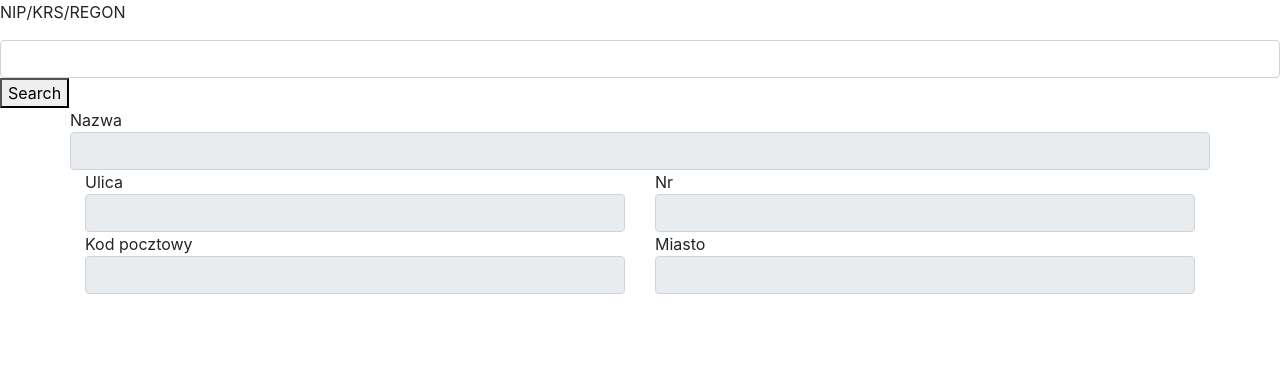
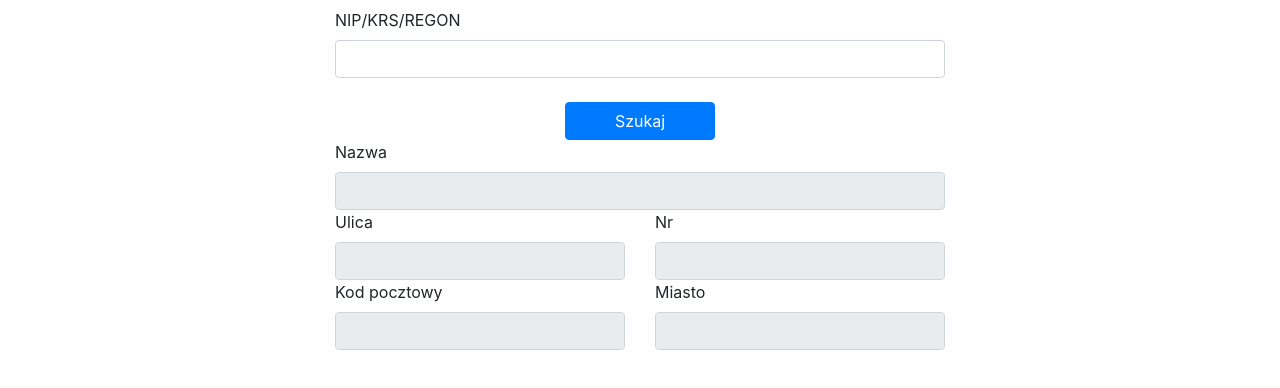
Before and after one commit to cichya/NIP.SPA, an Angular app: page / in a window 1280 px wide. Shown: the top 388 px of the page. Built offline with nearby package versions, Linux system fonts and the light colour scheme.

Commit message:
form more pretty

```diff
--- a/src/app/core/home/home.component.css
+++ b/src/app/core/home/home.component.css
@@ -0,0 +1,7 @@
+.mainDiv {
+  max-width: 50%;
+}
+
+.searchBtn {
+  min-width: 150px;
+}
--- a/src/app/core/home/home.component.html
+++ b/src/app/core/home/home.component.html
@@ -1,37 +1,46 @@
-<p>
-  NIP/KRS/REGON
-</p>
-
-<form [formGroup]="searchForm" (ngSubmit)="search()">
-  <input class="form-control" type="text" formControlName="searchData" />
-  <button type="submit">Search</button>
-</form>
-
-<form [formGroup]="displayForm">
-  <div class="container">
+<div class="mainDiv container mt-2">
+  <form [formGroup]="searchForm" (ngSubmit)="search()">
     <div class="row">
-      Nazwa
-      <input type="text" class="form-control" formControlName="name" />
+      <div class="col-sm">
+        <label for="searchInput">NIP/KRS/REGON</label>
+        <input id="searchInput" class="form-control" type="text" formControlName="searchData" />
+      </div>
     </div>
     <div class="row">
+      &nbsp;
+    </div>
+    <div class="row">
+      <div class="col-sm text-center">
+        <button class="btn btn-primary searchBtn" type="submit">Szukaj</button>
+      </div>
+    </div>
+  </form>
+  <form [formGroup]="displayForm">
+    <div class="row">
       <div class="col-sm">
-        Ulica
-        <input type="text" class="form-control" formControlName="street" />
-      </div>
-      <div class="col-sm">
-        Nr
-        <input type="text" class="form-control" formControlName="streetNumber" />
+        <label for="nameText">Nazwa</label>
+        <input id="nameText" type="text" class="form-control" formControlName="name" />
       </div>
     </div>
     <div class="row">
       <div class="col-sm">
-        Kod pocztowy
-        <input type="text" class="form-control" formControlName="postalCode" />
+        <label for="streetText">Ulica</label>
+        <input id="streetText" type="text" class="form-control" formControlName="street" />
       </div>
       <div class="col-sm">
-        Miasto
-        <input type="text" class="form-control" formControlName="city" />
+        <label for="streetNumberText">Nr</label>
+        <input id="streetNumberText" type="text" class="form-control" formControlName="streetNumber" />
       </div>
     </div>
-  </div>
-</form>
+    <div class="row">
+      <div class="col-sm">
+        <label for="postalCodeText">Kod pocztowy</label>
+        <input id="postalCodeText" type="text" class="form-control" formControlName="postalCode" />
+      </div>
+      <div class="col-sm">
+        <label for="cityText">Miasto</label>
+        <input id="cityText" type="text" class="form-control" formControlName="city" />
+      </div>
+    </div>
+  </form>
+</div>
```
